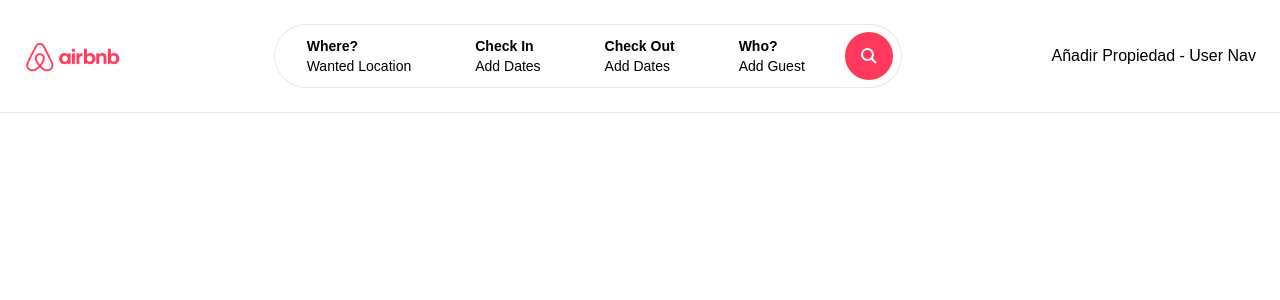
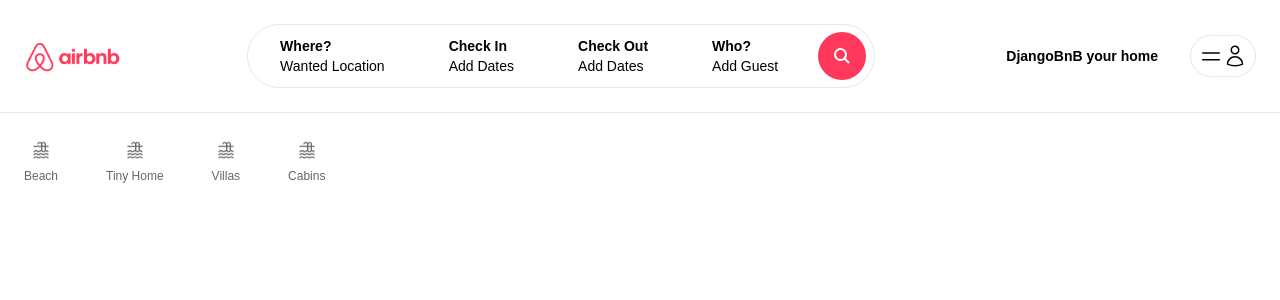
Before and after one commit to heric-hh/DDDdjangobnb-frontend, a Next.js app: page / in a window 1280 px wide. Shown: the top 300 px of the page. Built offline with nearby package versions, Linux system fonts and the light colour scheme.

Commit message:
feat: categories on the front page (static)

```diff
--- /dev/null
+++ b/app/components/Categories.tsx
@@ -0,0 +1,45 @@
+import Image from "next/image";
+const Categories = () => {
+  return (
+    <div className="pt-3 cursor-pointer pb-6 flex items-center space-x-12">
+      <div className="pb-4 flex flex-col items-center space-y-2 border-b-2 border-white hover:border-gray-200 opacity-60 hover:opacity-100">
+        <Image
+          src="/icn_category_beach.jpeg"
+          alt="Category - Beach"
+          width={20}
+          height={20}
+        />
+        <span className="text-xs">Beach</span>
+      </div>
+      <div className="pb-4 flex flex-col items-center space-y-2 border-b-2 border-white hover:border-gray-200 opacity-60 hover:opacity-100">
+        <Image
+          src="/icn_category_beach.jpeg"
+          alt="Category - Beach"
+          width={20}
+          height={20}
+        />
+        <span className="text-xs">Tiny Home</span>
+      </div>
+      <div className="pb-4 flex flex-col items-center space-y-2 border-b-2 border-white hover:border-gray-200 opacity-60 hover:opacity-100">
+        <Image
+          src="/icn_category_beach.jpeg"
+          alt="Category - Beach"
+          width={20}
+          height={20}
+        />
+        <span className="text-xs">Villas</span>
+      </div>
+      <div className="pb-4 flex flex-col items-center space-y-2 border-b-2 border-white hover:border-gray-200 opacity-60 hover:opacity-100">
+        <Image
+          src="/icn_category_beach.jpeg"
+          alt="Category - Beach"
+          width={20}
+          height={20}
+        />
+        <span className="text-xs">Cabins</span>
+      </div>
+    </div>
+  );
+};
+
+export default Categories;
--- /dev/null
+++ b/app/components/navbar/AddPropertyButton.tsx
@@ -0,0 +1,9 @@
+const AddPropertyButton = () => {
+  return (
+    <div className="p-2 text-sm cursor-pointer font-semibold rounded-full hover:bg-gray-200">
+      DjangoBnB your home
+    </div>
+  );
+};
+
+export default AddPropertyButton;
--- a/app/components/navbar/Navbar.tsx
+++ b/app/components/navbar/Navbar.tsx
@@ -1,6 +1,8 @@
 import Link from "next/link";
 import Image from "next/image";
 import SearchFilters from "./SearchFilters";
+import UserNav from "./UserNav";
+import AddPropertyButton from "./AddPropertyButton";
 const Navbar = () => {
   return (
     <nav className="w-full fixed top-0 left-0 py-6 border-b bg-white z-10">
@@ -13,7 +15,8 @@
             <SearchFilters />
           </div>
           <div className="flex items-center space-x-6">
-            Añadir Propiedad - User Nav
+            <AddPropertyButton />
+            <UserNav />
           </div>
         </div>
       </div>
--- a/app/components/navbar/SearchFilters.tsx
+++ b/app/components/navbar/SearchFilters.tsx
@@ -1,13 +1,13 @@
 const SearchFilters = () => {
   return (
-    <div className="h-[64px] flex flex-row items-center justify-between border rounded-full">
+    <div className="h-[48px] lg:h-[64px] flex flex-row items-center justify-between border rounded-full">
       <div className="hidden lg:block">
         <div className="flex flex-row items-center justify-between">
-          <div className="h-[64px] px-8 flex flex-col rounded-full justify-center hover:bg-gray-100 cursor-pointer">
+          <div className="h-[48px] lg:h-[64px] px-8 flex flex-col rounded-full justify-center hover:bg-gray-100 cursor-pointer">
             <p className="text-sm font-semibold">Where?</p>
             <p className="text-sm">Wanted Location</p>
           </div>
-          <div className="h-[64px] px-8 flex flex-col rounded-full justify-center hover:bg-gray-100 cursor-pointer">
+          <div className="h-[48px] lg:h-[64px] px-8 flex flex-col rounded-full justify-center hover:bg-gray-100 cursor-pointer">
             <p
               className="
           text-sm font-semibold"
@@ -16,7 +16,7 @@
             </p>
             <p className="text-sm">Add Dates</p>
           </div>
-          <div className="h-[64px] px-8 flex flex-col rounded-full justify-center hover:bg-gray-100 cursor-pointer">
+          <div className="h-[48px] lg:h-[64px] px-8 flex flex-col rounded-full justify-center hover:bg-gray-100 cursor-pointer">
             <p
               className="
           text-sm font-semibold"
@@ -25,7 +25,7 @@
             </p>
             <p className="text-sm">Add Dates</p>
           </div>
-          <div className="h-[64px] px-8 flex flex-col rounded-full justify-center hover:bg-gray-100  cursor-pointer">
+          <div className="h-[48px] lg:h-[64px] px-8 flex flex-col rounded-full justify-center hover:bg-gray-100  cursor-pointer">
             <p
               className="
           text-sm font-semibold"
@@ -37,7 +37,7 @@
         </div>
       </div>
       <div className="p-2">
-        <div className="p-4 bg-airbnb rounded-full text-white hover:bg-airbnbDark transition cursor-pointer">
+        <div className="lg:p-4 p-2 bg-airbnb  rounded-full text-white hover:bg-airbnbDark transition cursor-pointer">
           <svg
             viewBox="0 0 32 32"
             style={{
--- /dev/null
+++ b/app/components/navbar/UserNav.tsx
@@ -0,0 +1,38 @@
+const UserNav = () => {
+  return (
+    <div className="p-2 relative inline-block border rounded-full">
+      <button className="flex items-center">
+        <svg
+          xmlns="http://www.w3.org/2000/svg"
+          fill="none"
+          viewBox="0 0 24 24"
+          strokeWidth={1.5}
+          stroke="currentColor"
+          className="size-6"
+        >
+          <path
+            strokeLinecap="round"
+            strokeLinejoin="round"
+            d="M3.75 9h16.5m-16.5 6.75h16.5"
+          />
+        </svg>
+        <svg
+          xmlns="http://www.w3.org/2000/svg"
+          fill="none"
+          viewBox="0 0 24 24"
+          strokeWidth={1.5}
+          stroke="currentColor"
+          className="size-6"
+        >
+          <path
+            strokeLinecap="round"
+            strokeLinejoin="round"
+            d="M15.75 6a3.75 3.75 0 1 1-7.5 0 3.75 3.75 0 0 1 7.5 0ZM4.501 20.118a7.5 7.5 0 0 1 14.998 0A17.933 17.933 0 0 1 12 21.75c-2.676 0-5.216-.584-7.499-1.632Z"
+          />
+        </svg>
+      </button>
+    </div>
+  );
+};
+
+export default UserNav;
--- a/app/page.tsx
+++ b/app/page.tsx
@@ -1,7 +1,8 @@
+import Categories from "./components/Categories";
 export default function Home() {
   return (
-    <main className="">
-      <p className="text-airbnb">Next Rules</p>
+    <main className="max-w-[1500px] mx-auto px-6 py-8">
+      <Categories />
     </main>
   );
 }
```
Also changed, not shown: public/icn_category_beach.jpeg (added).
